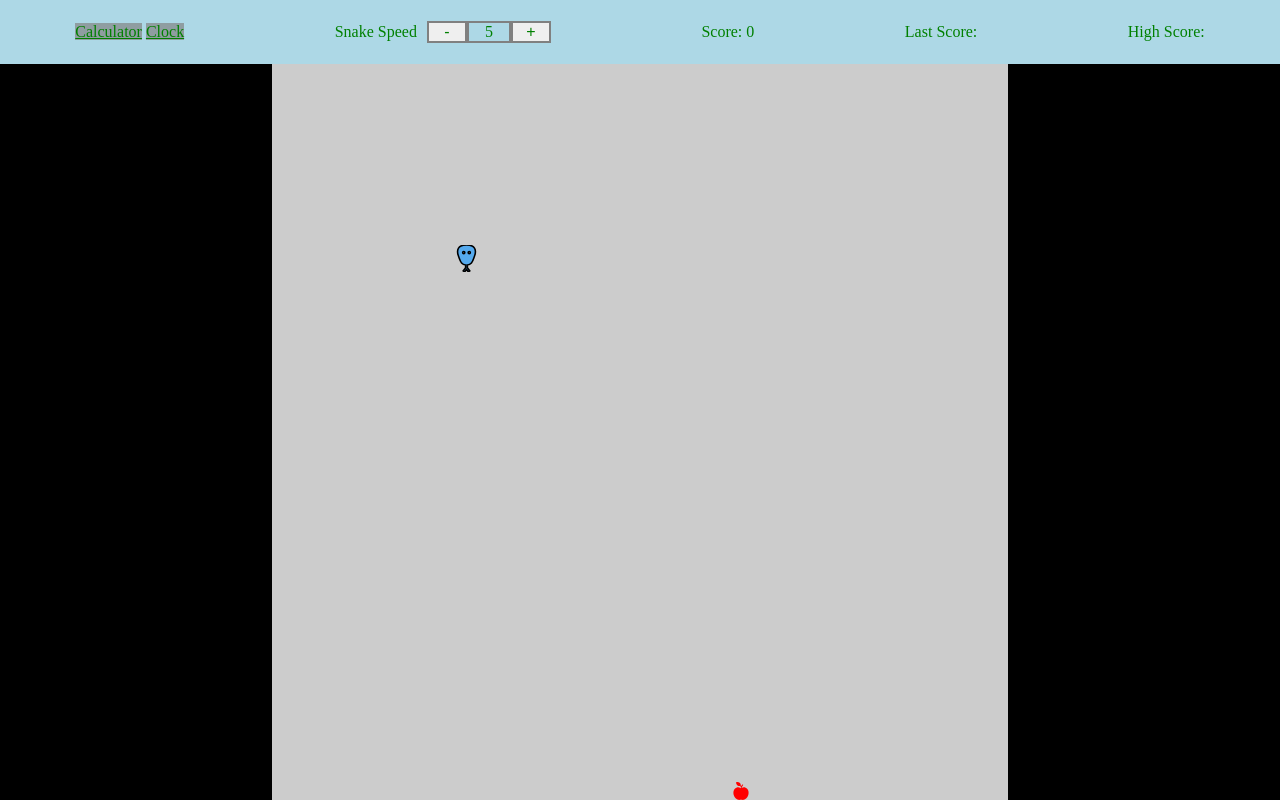
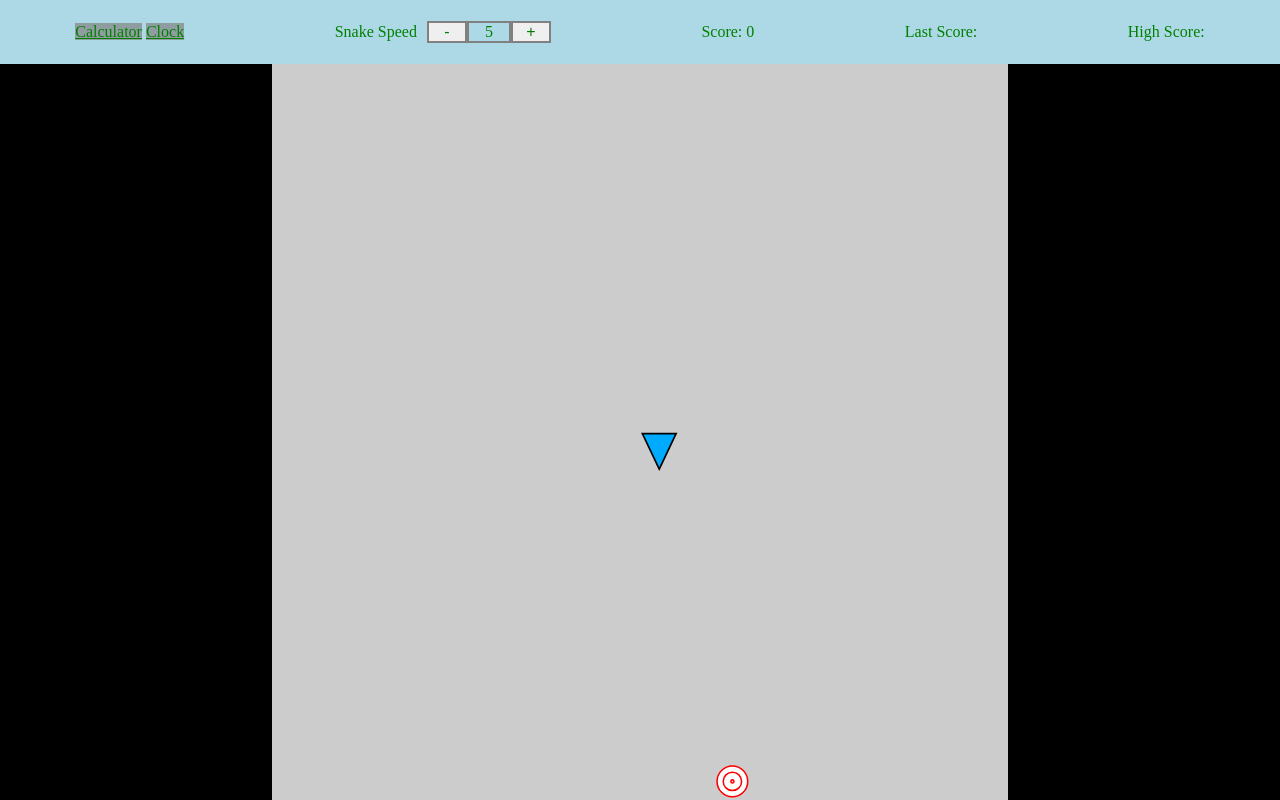
Before and after one commit to Zaviq/Zaviq.github.io, a plain HTML site: page snake/index.html in a window 1280 px wide. Drawn offline with Linux system fonts and the light colour scheme.

Commit message:
added minor improvements

```diff
--- a/snake/food.js
+++ b/snake/food.js
@@ -9,9 +9,26 @@ let food
 setFirstFoodPosition()
 
 const EXPANSION_RATE = 1
+let scoreSound = new sound('mixkit-attention-bell-ding-586.wav')
+function sound(src) {
+    this.sound = document.createElement("audio");
+    this.sound.src = src;
+    this.sound.setAttribute("preload", "auto");
+    this.sound.setAttribute("controls", "none");
+    this.sound.style.display = "none";
+    document.body.appendChild(this.sound);
+    this.play = function(){
+      this.sound.play();
+    }
+    this.stop = function(){
+      this.sound.pause();
+    }
+  }
 
 export function update(){
     if(onSnake(food)){
+        scoreSound.stop();
+        scoreSound.play();
         expandSnake(EXPANSION_RATE)
         food = getRandomFoodPosition()
         scorePoints()
@@ -24,9 +41,7 @@ export function draw(gameBoard){
     foodElement.style.gridColumnStart = food.x
     foodElement.classList.add('food')
     gameBoard.appendChild(foodElement)
-    const apple = document.createElement('img')
-    apple.setAttribute('src', 'apple-with-leaf-svgrepo-com.svg')
-    document.querySelector('.food').appendChild(apple)
+    foodElement.innerHTML = '<svg viewBox="0 0 24 24" > <circle cx="12" cy="12" r="10" /> <circle cx="12" cy="12" r="6" /> <circle cx="12" cy="12" r="1" /></svg>'
 }
 
 export function getRandomFoodPosition(){
--- a/snake/game.js
+++ b/snake/game.js
@@ -39,6 +39,7 @@ export function stopGame(id){
 
 function main(){
     if(gameOver){
+        setHighScores()
         if(confirm('You lost! Press OK to restart.')){
             stopGame(game)
             resetGame()
@@ -46,7 +47,6 @@ function main(){
             setFirstposition()
             updatePoints(0)
         } else {
-            setHighScores()
             stopGame(game)
             window.location.reload()
         }
--- a/snake/settings.js
+++ b/snake/settings.js
@@ -15,7 +15,7 @@ export function resetGame(){
 
 export let snakeSpeed = getSpeedCookie('snakeSpeed')=="" ? 5 : parseInt(getSpeedCookie('snakeSpeed'))
 
-export let GRID_SIZE = 40
+export let GRID_SIZE = 20
 document.querySelector('[data-game-board]').style.setProperty('--gridsize', GRID_SIZE)
 const snakeSpeedIndicator = document.querySelector('[data-snake-speed]')
 
--- a/snake/snake.js
+++ b/snake/snake.js
@@ -28,12 +28,11 @@ export function draw(gameBoard){
             snakeElement.classList.remove('snake')
             snakeElement.classList.add('snakehead')
             gameBoard.appendChild(snakeElement)
-            const snakeHead = document.createElement('img')
-            snakeHead.setAttribute('src', 'snake-svgrepo-com.svg')
-            document.querySelector('.snakehead').appendChild(snakeHead)
+            snakeElement.innerHTML = '<svg viewBox="0 0 24 24" ><polygon points="12 22, 22 1, 2 1" /></svg>'
             document.querySelector('.snakehead').style.setProperty('--headrotation', segment.hr)
             return
         }
+
         if(segment.d == 'v'){
             snakeElement.classList.remove('snake-body-h')
             snakeElement.classList.add('snake-body-v')
--- a/snake/style.css
+++ b/snake/style.css
@@ -77,35 +77,44 @@ a{
     grid-template-columns: repeat(var(--gridsize), 1fr);
 }
 .snake{
+    position: relative;
+    left: 2%;
+    top: 2.5%;
     background-color: hsl(200, 100%, 50%);
     border: .25vmin solid black;
     padding: 0;
-    margin: 0;
 }
 
 .snakehead{
     --headrotation:0;
     transform: rotate(calc(var(--headrotation) * 1deg));
     padding: 0;
-    width: 150%;
-    height: 150%;
+    width: 110%;
+    height: 110%;
     line-height: 0.70em;
     position: relative;
-    top: -0.2rem;
-    left: -0.2rem;
+    top: -1%;
+    left: -3.5%;
     overflow: hidden;
 }
 
+.snakehead > svg{
+    fill: hsl(200, 100%, 50%);
+    stroke: black;
+}
+
 .snake-body-h{
-    margin-top: 20%;
-    margin-bottom: 20%;
+    margin: auto;
+    width: 100%;
+    height: 40%;
     border-left: none;
     border-right: none;
 }
 
 .snake-body-v{
-    margin-right: 20%;
-    margin-left: 20%;
+    margin: auto;
+    width: 40%;
+    height: 100%;
     border-top: none;
     border-bottom: none;
 }
@@ -114,6 +123,11 @@ a{
     padding: 0;
     line-height: 0.70em;
     overflow: hidden;
+}
+
+.food > svg{
+    fill: white;
+    stroke: red;
 }
 
 .mobile-control-buttons{
```
Also changed, not shown: 2 other files.
